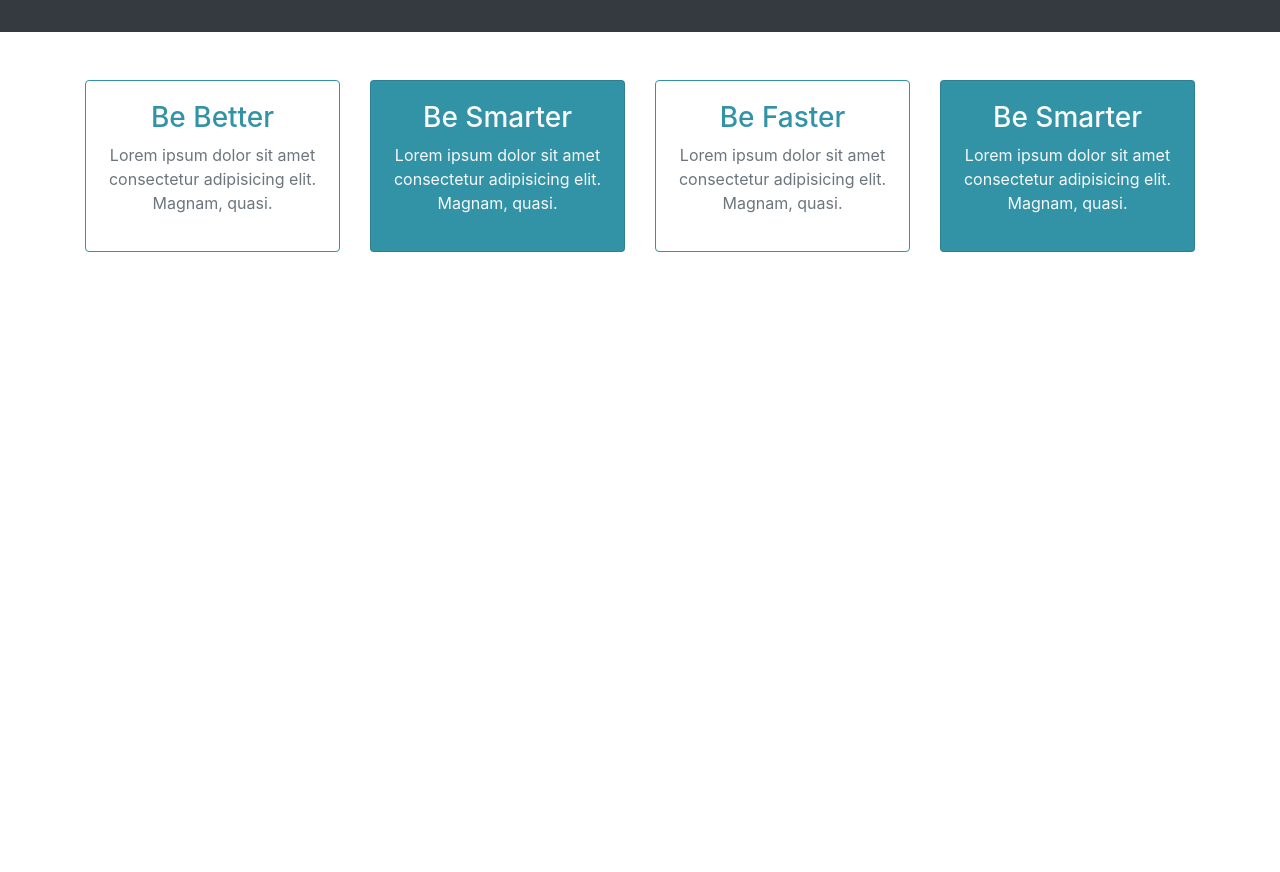
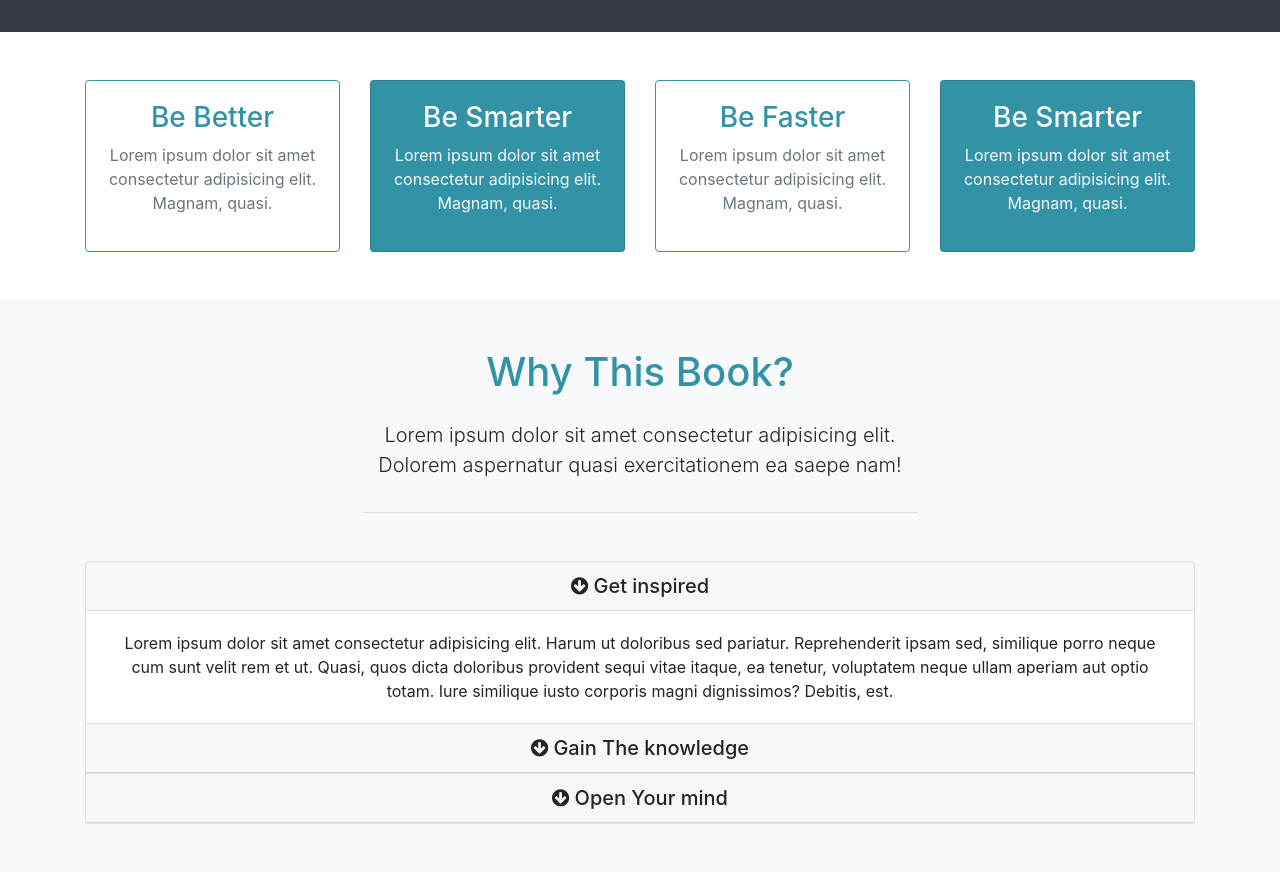
Before and after one commit to yashypsoft/MYBook101, a plain HTML site: page index.html in a window 1280 px wide. Shown: the part 818-1690 px from the top of the page. Before the commit the page ends 1118 px from the top, so only its background shows below. Drawn offline with nearby package versions, Linux system fonts and the light colour scheme.

Commit message:
about section

```diff
--- a/index.html
+++ b/index.html
@@ -135,6 +135,86 @@
         </div>
     </section>
 
+    <!--ABout /Why section-->
+    <section id="about" class="py-5 text-center bg-light">
+        <div class="container">
+            <div class="row">
+                <div class="col">
+                    <div class="info-header mb-5">
+                        <h1 class="text-primary pb-3">
+                            Why This Book?
+                        </h1>
+                        <p class="lead pb-3">
+                            Lorem ipsum dolor sit amet consectetur adipisicing elit. Dolorem aspernatur quasi
+                            exercitationem ea saepe nam!
+                        </p>
+                    </div>
+                    <!--Accordion-->
+                    <div class="accordion">
+                        <div class="card">
+                            <div class="card-header">
+                                <h5 class="mb-0">
+                                    <div href="#collapse1" data-toggle="collapse" data-parent="#accordion">
+                                        <i class="fa fa-arrow-circle-down"></i> Get inspired
+                                    </div>
+                                </h5>
+                            </div>
+                            <div id="collapse1" class="collapse show">
+                                <div class="card-body">
+                                    Lorem ipsum dolor sit amet consectetur adipisicing elit. Harum ut doloribus sed
+                                    pariatur. Reprehenderit ipsam sed, similique porro neque cum sunt velit rem et ut.
+                                    Quasi, quos dicta doloribus provident sequi vitae itaque, ea tenetur, voluptatem
+                                    neque ullam aperiam aut optio totam. Iure similique iusto corporis magni
+                                    dignissimos? Debitis, est.
+                                </div>
+                            </div>
+                        </div>
+                        <div class="card">
+                            <div class="card-header">
+                                <h5 class="mb-0">
+                                    <div href="#collapse2" data-toggle="collapse" data-parent="#accordion">
+                                        <i class="fa fa-arrow-circle-down"></i> Gain The knowledge
+                                    </div>
+                                </h5>
+                            </div>
+                            <div id="collapse2" class="collapse">
+                                <div class="card-body">
+                                    Lorem ipsum dolor sit amet consectetur adipisicing elit. Harum ut doloribus sed
+                                    pariatur. Reprehenderit
+                                    ipsam sed, similique porro neque cum sunt velit rem et ut. Quasi, quos dicta
+                                    doloribus provident sequi
+                                    vitae itaque, ea tenetur, voluptatem neque ullam aperiam aut optio totam. Iure
+                                    similique iusto corporis
+                                    magni dignissimos? Debitis, est.
+                                </div>
+                            </div>
+                        </div>
+                        <div class="card">
+                            <div class="card-header">
+                                <h5 class="mb-0">
+                                    <div href="#collapse3" data-toggle="collapse" data-parent="#accordion">
+                                        <i class="fa fa-arrow-circle-down"></i> Open Your mind
+                                    </div>
+                                </h5>
+                            </div>
+                            <div id="collapse3" class="collapse">
+                                <div class="card-body">
+                                    Lorem ipsum dolor sit amet consectetur adipisicing elit. Harum ut doloribus
+                                    sed pariatur. Reprehenderit
+                                    ipsam sed, similique porro neque cum sunt velit rem et ut. Quasi, quos
+                                    dicta doloribus provident sequi
+                                    vitae itaque, ea tenetur, voluptatem neque ullam aperiam aut optio totam.
+                                    Iure similique iusto corporis
+                                    magni dignissimos? Debitis, est.
+                                </div>
+                            </div>
+                        </div>
+
+                    </div>
+                </div>
+            </div>
+    </section>
+
 
 
 
@@ -143,8 +223,10 @@
     <script src="https://ajax.googleapis.com/ajax/libs/jquery/3.3.1/jquery.min.js"></script>
     <script src="https://cdnjs.cloudflare.com/ajax/libs/popper.js/1.14.3/umd/popper.min.js" integrity="sha384-ZMP7rVo3mIykV+2+9J3UJ46jBk0WLaUAdn689aCwoqbBJiSnjAK/l8WvCWPIPm49"
         crossorigin="anonymous"></script>
-    <script src="https://stackpath.bootstrapcdn.com/bootstrap/4.1.3/js/bootstrap.min.js" integrity="sha384-ChfqqxuZUCnJSK3+MXmPNIyE6ZbWh2IMqE241rYiqJxyMiZ6OW/JmZQ5stwEULTy"
-        crossorigin="anonymous"></script>
+
+
+    <script src="https://stackpath.bootstrapcdn.com/bootstrap/4.1.1/js/bootstrap.min.js"></script>
+
     <script>
         //get  the current year for the copyright
         $('#year').text(new Date().getFullYear());
--- a/scss/style.scss
+++ b/scss/style.scss
@@ -37,6 +37,11 @@ body {
     }
 
 }
+.info-header{
+    width: 50%;
+    margin: auto;
+    border-bottom: 1px #ddd solid;
+}
 
 
 
@@ -45,11 +50,10 @@ body {
 
 
 
-
-@media(max-width: 320px){
+@media(max-width: 320px) {
 
 
-    .mb-resp{
+    .mb-resp {
         margin-bottom: 1rem;
     }
 }
@@ -62,6 +66,7 @@ body {
             font-size: 3.5rem
         }
     }
+
     .mb-resp {
         margin-bottom: 1rem;
     }
```
Also changed, not shown: css/style.css. Lines whose indentation alone changed are shown as unchanged.
